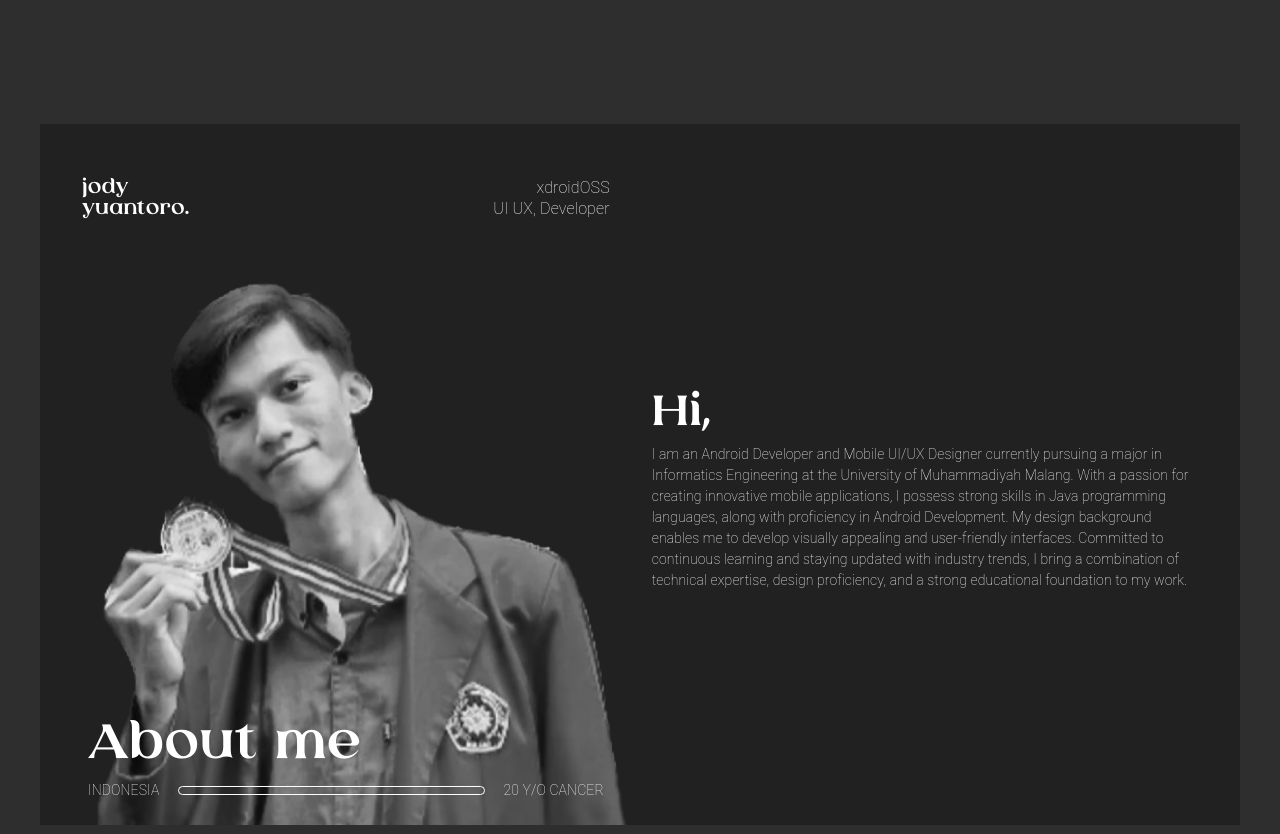
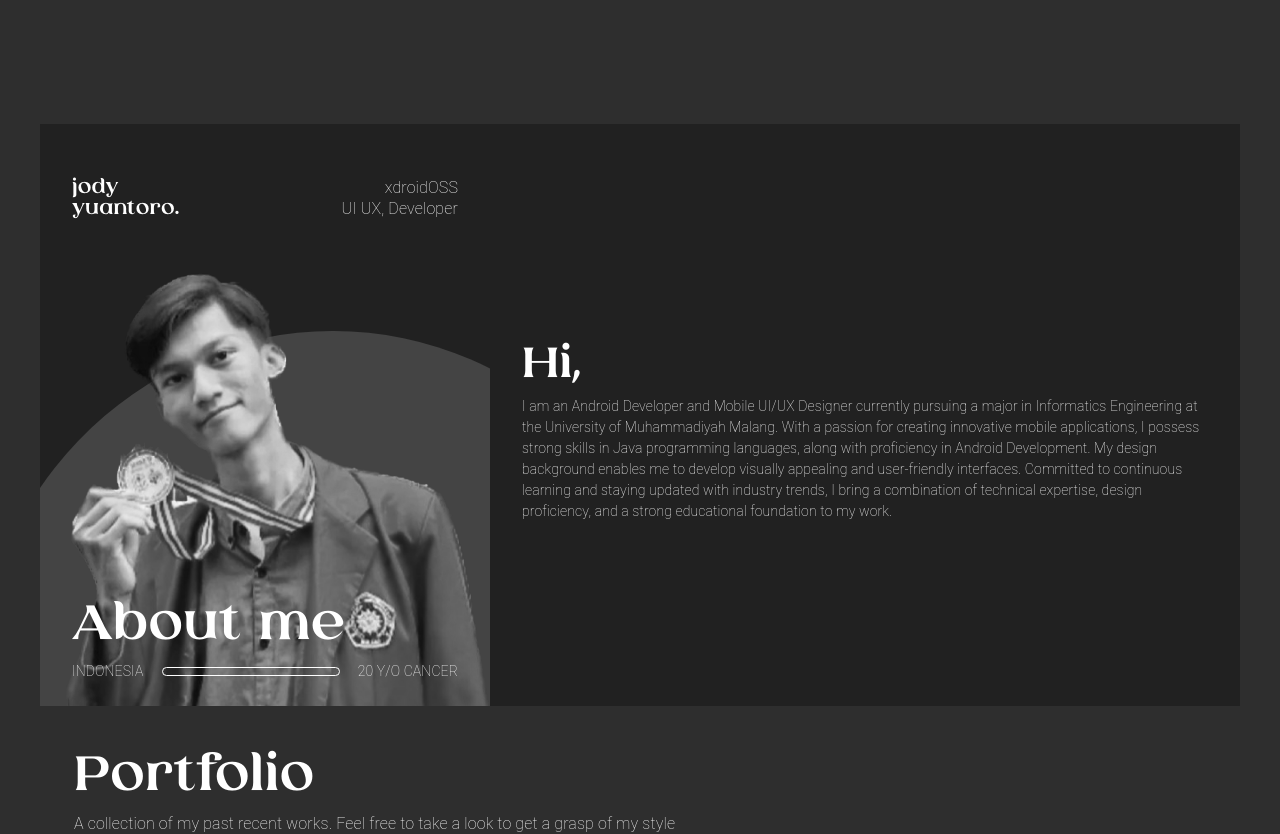
Before and after one commit to xyzuan/xyzuanFtReact, a Next.js app: page / in a window 1280 px wide. Shown: the part 600-1434 px from the top of the page. Built offline with nearby package versions, Linux system fonts and the light colour scheme.

Commit message:
main: Improve about section

```diff
--- a/src/app/sections/About/AboutSection.tsx
+++ b/src/app/sections/About/AboutSection.tsx
@@ -6,6 +6,7 @@ import AboutDesc from "./components/AboutDesc";
 function AboutSection() {
   return (
     <Container
+      disableGutters
       id="about"
       sx={{
         backgroundColor: "#212121",
--- a/src/app/sections/About/components/AboutDesc.tsx
+++ b/src/app/sections/About/components/AboutDesc.tsx
@@ -7,6 +7,7 @@ function AboutDesc() {
       disableGutters
       sx={{
         padding: "24px",
+        paddingX: "32px",
         display: "flex",
         alignItems: "center",
         justifyContent: "center",
--- a/src/app/sections/About/components/AboutHeader.tsx
+++ b/src/app/sections/About/components/AboutHeader.tsx
@@ -1,4 +1,4 @@
-import { Box, Container, Grid, Typography } from "@mui/material";
+import { Box, Container, Grid, Stack, Typography } from "@mui/material";
 import Image from "next/image";
 import React from "react";
 
@@ -7,7 +7,9 @@ function AboutHeader() {
     <Container
       disableGutters
       sx={{
-        maxWidth: "380px",
+        "@media (min-width: 1024px)": {
+          maxWidth: "450px",
+        },
       }}
     >
       <Grid
@@ -15,6 +17,7 @@ function AboutHeader() {
         direction="row"
         sx={{
           padding: "18px",
+          paddingX: "32px",
           paddingTop: "53px",
         }}
       >
@@ -42,7 +45,20 @@ function AboutHeader() {
           UI UX, Developer
         </Typography>
       </Grid>
-      <Box position="relative">
+      <Box position="relative" sx={{ overflow: "hidden" }}>
+        <Stack>
+          <Box
+            sx={{
+              position: "absolute",
+              width: "160%",
+              height: "160%",
+              backgroundColor: "#444444",
+              borderRadius: "50%",
+              left: "-15%",
+              bottom: "-80%",
+              zIndex: 1,
+            }}
+          />
           <Image
             src="/assets/HeroMe.png"
             alt="Me"
@@ -52,6 +68,7 @@ function AboutHeader() {
               width: "100%",
               height: "100%",
               objectFit: "cover",
+              zIndex: 2,
             }}
           />
           <Box
@@ -60,6 +77,8 @@ function AboutHeader() {
               width: "100%",
               bottom: 0,
               padding: "24px",
+              paddingX: "32px",
+              zIndex: 3,
             }}
           >
             <Typography
@@ -98,6 +117,7 @@ function AboutHeader() {
               </Typography>
             </Grid>
           </Box>
+        </Stack>
       </Box>
     </Container>
   );
```
Lines whose indentation alone changed are shown as unchanged.
